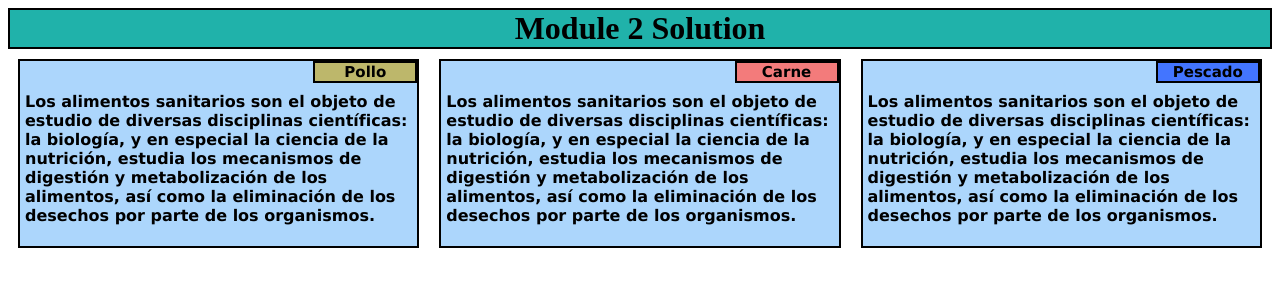
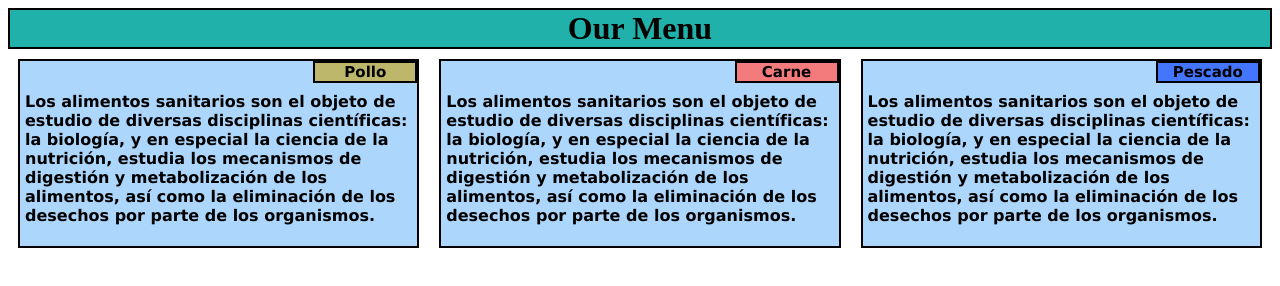
Before and after one commit to ZeliFio/Courseraevaluacion2, a plain HTML site: page index.html in a window 1280 px wide. Drawn offline with Linux system fonts and the light colour scheme.

Commit message:
Update index.html

```diff
--- a/index.html
+++ b/index.html
@@ -5,11 +5,11 @@
     <meta charset="UTF-8">
     <meta name="viewport" content="width=device-width, initial-scale=1.0">
     <link rel="stylesheet" href="css/styles.css">
-    <title>Our Menu</title>
+    <title>Module 2 test</title>
 </head>
 
 <body>
-    <h1>Module 2 Solution</h1>
+    <h1>Our Menu</h1>
     <div class="contenedor">
         <div class="col-lg-4 col-md-6 col-sx-12">
             <div class="contenido contenido">
```
